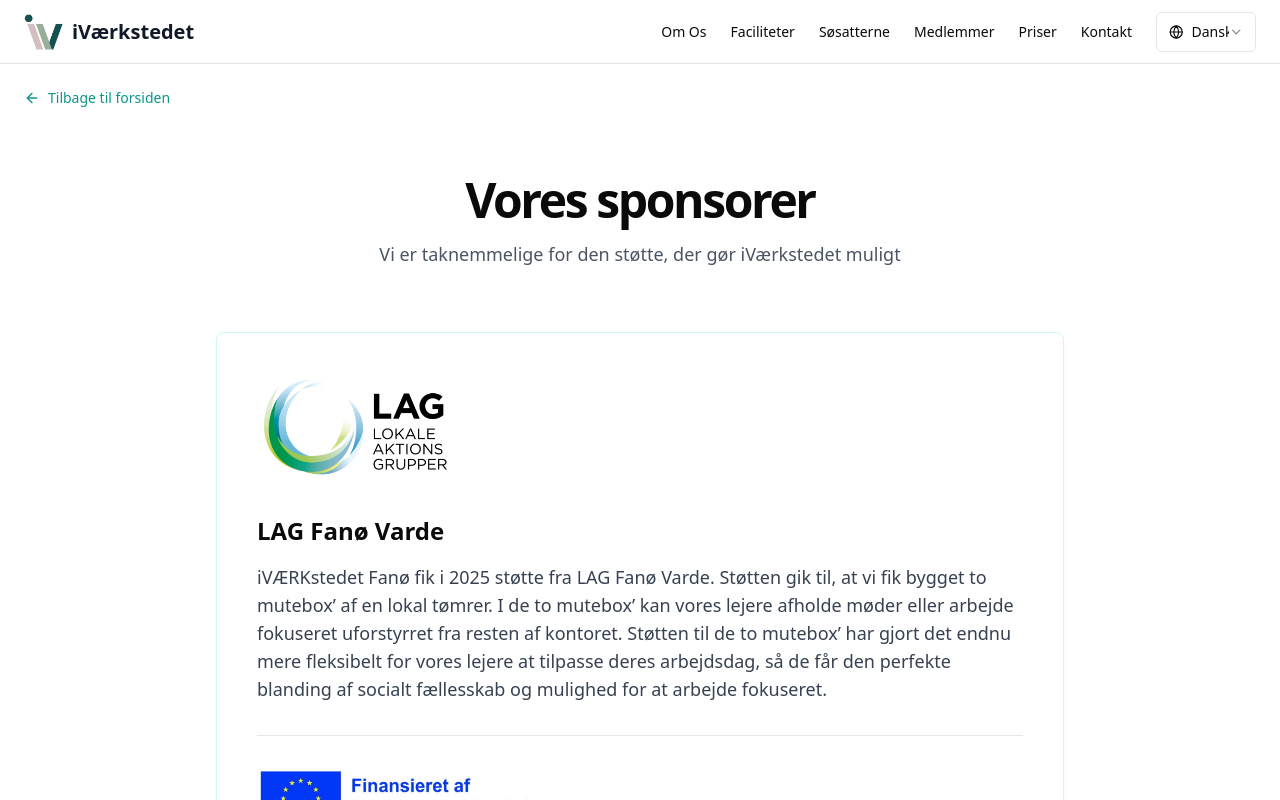
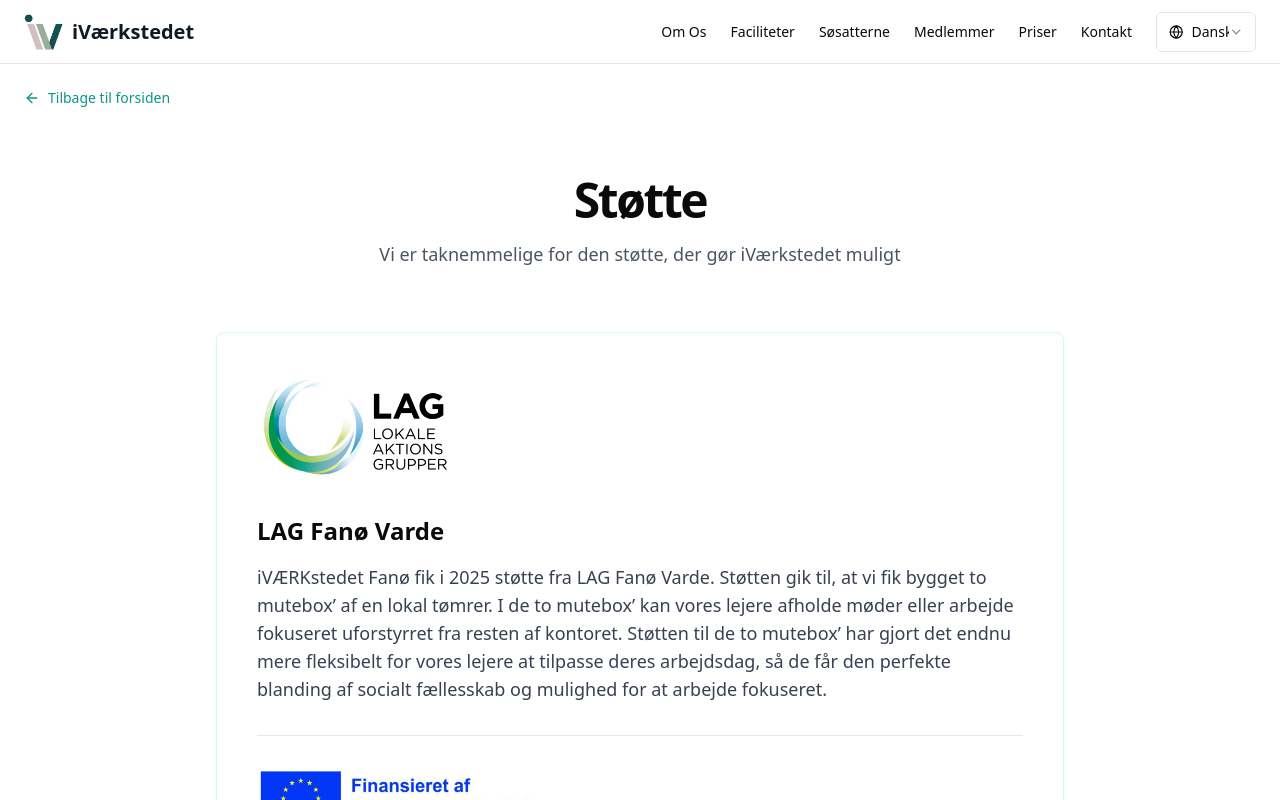
Before and after one commit to hhryannz/ivaerkstedet, a Next.js app: page /sponsorer in a window 1280 px wide. Shown: the top 800 px of the page. Built offline with nearby package versions, Linux system fonts and the light colour scheme.

Commit message:
feat: update translations in page.tsx and sponsorer page
Consistently rename "Sponsorer/Sponsors/Sponsoren" to "Støtte/Support/Unterstützung"

Co-authored-by: null <72888009+hhryannz@users.noreply.github.com>

```diff
--- a/app/page.tsx
+++ b/app/page.tsx
@@ -138,7 +138,7 @@ const translations = {
     flexibleSolutions: "Fleksible løsninger",
     privateOfficeOptions: "• Private kontormuligheder",
     customSolutions: "• Skræddersyede løsninger",
-    sponsors: "Sponsorer",
+    sponsors: "Støtte",
   },
   en: {
     // Header
@@ -265,7 +265,7 @@ const translations = {
     flexibleSolutions: "Flexible solutions",
     privateOfficeOptions: "• Private office options",
     customSolutions: "• Tailored solutions",
-    sponsors: "Sponsors",
+    sponsors: "Support",
   },
   de: {
     // Header
@@ -392,7 +392,7 @@ const translations = {
     flexibleSolutions: "Flexible Lösungen",
     privateOfficeOptions: "• Private Büro Optionen",
     customSolutions: "• Maßgeschneiderte Lösungen",
-    sponsors: "Sponsoren",
+    sponsors: "Unterstützung",
   },
 }
 
--- a/app/sponsorer/page.tsx
+++ b/app/sponsorer/page.tsx
@@ -14,7 +14,7 @@ type Language = "da" | "en" | "de"
 const translations = {
   da: {
     back: "Tilbage til forsiden",
-    title: "Vores sponsorer",
+    title: "Støtte",
     subtitle: "Vi er taknemmelige for den støtte, der gør iVærkstedet muligt",
     lagTitle: "LAG Fanø Varde",
     lagDescription:
@@ -29,11 +29,11 @@ const translations = {
     network: "S\u00f8satterne",
     members: "Medlemmer",
     pricing: "Priser",
-    sponsors: "Sponsorer",
+    sponsors: "Støtte",
   },
   en: {
     back: "Back to homepage",
-    title: "Our sponsors",
+    title: "Support",
     subtitle: "We are grateful for the support that makes iV\u00e6rkstedet possible",
     lagTitle: "LAG Fan\u00f8 Varde",
     lagDescription:
@@ -48,11 +48,11 @@ const translations = {
     network: "Network",
     members: "Members",
     pricing: "Pricing",
-    sponsors: "Sponsors",
+    sponsors: "Support",
   },
   de: {
     back: "Zur\u00fcck zur Startseite",
-    title: "Unsere Sponsoren",
+    title: "Unterstützung",
     subtitle: "Wir sind dankbar f\u00fcr die Unterst\u00fctzung, die iV\u00e6rkstedet m\u00f6glich macht",
     lagTitle: "LAG Fan\u00f8 Varde",
     lagDescription:
@@ -67,7 +67,7 @@ const translations = {
     network: "Netzwerk",
     members: "Mitglieder",
     pricing: "Preise",
-    sponsors: "Sponsoren",
+    sponsors: "Unterstützung",
   },
 }
 
--- a/package.json
+++ b/package.json
@@ -47,7 +47,7 @@
     "geist": "^1.3.1",
     "input-otp": "1.4.1",
     "lucide-react": "^0.454.0",
-    "next": "14.2.16",
+    "next": "14.2.35",
     "next-themes": "^0.4.4",
     "react": "^18",
     "react-day-picker": "9.8.0",
```
Also changed, not shown: 1 other file (tests, documents, lock files or other folders).
